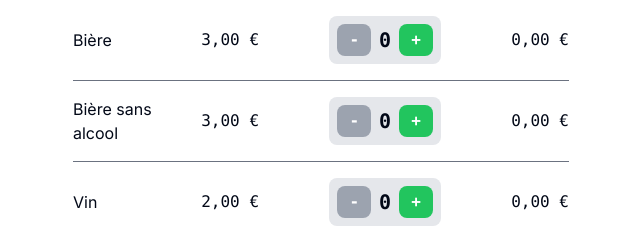
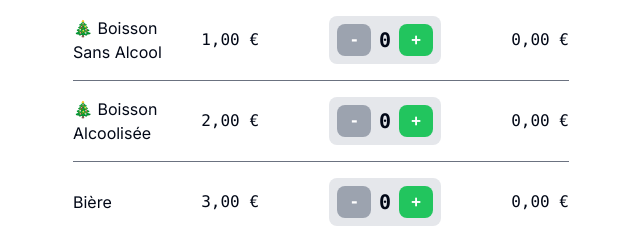
Before and after one commit to mmagn/au-rdv-nogentais, a Next.js app: page /admin/orders in a window 1280 px wide. Shown: the top 227 px of the page, without its empty margins (319-959 px from the left). Built offline with nearby package versions, Linux system fonts and the light colour scheme; no server answers; the database is empty.

Commit message:
marche de noel

```diff
--- a/data/menu.ts
+++ b/data/menu.ts
@@ -1,4 +1,10 @@
 export const getMenu = () => [
+  {
+    name: "🎄 Boisson Sans Alcool",
+    price: 100,
+    quantity: 0,
+  },
+  { name: "🎄 Boisson Alcoolisée", price: 200, quantity: 0 },
   { name: "Bière", price: 300, quantity: 0 },
   { name: "Bière sans alcool", price: 300, quantity: 0 },
   { name: "Vin", price: 200, quantity: 0 },
```
